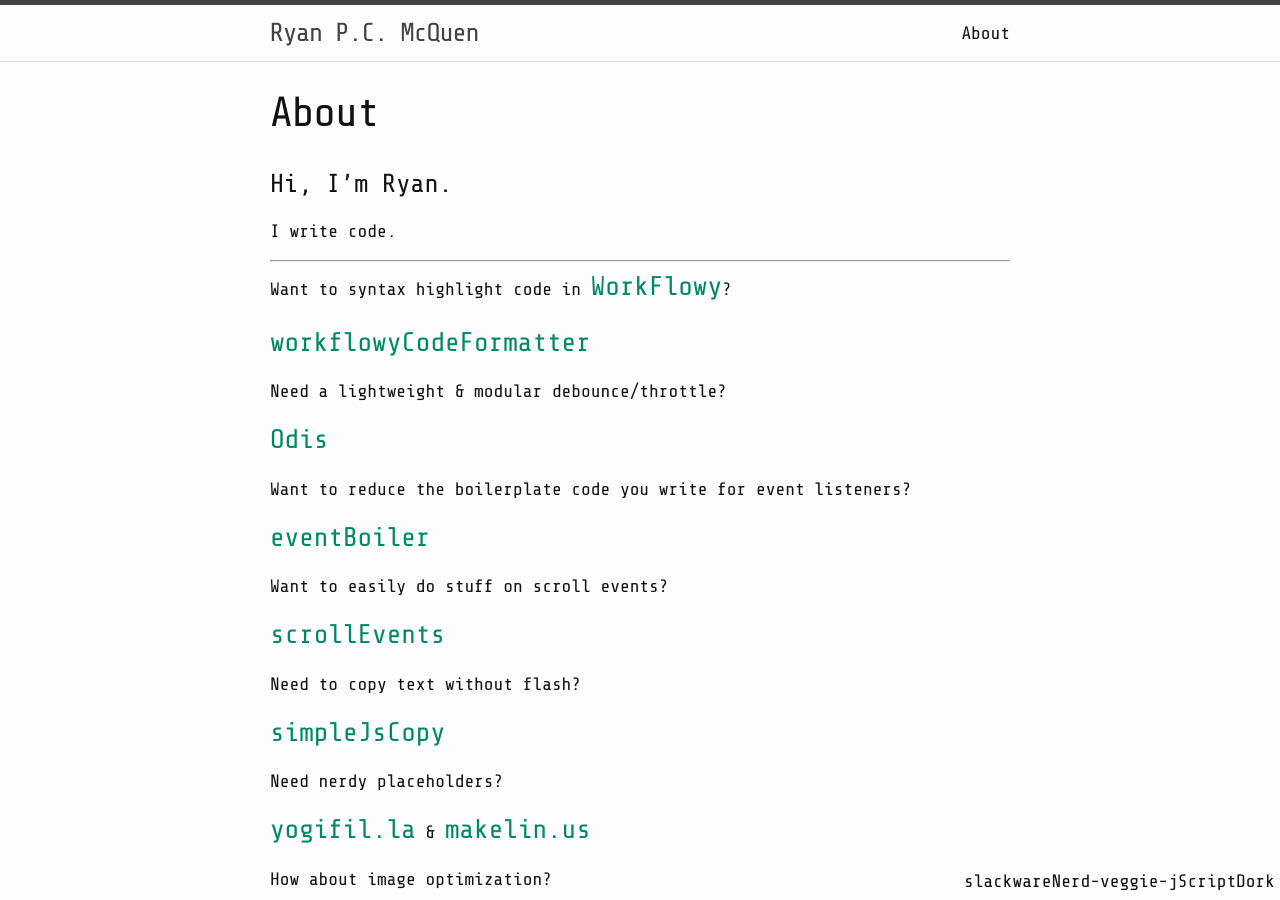
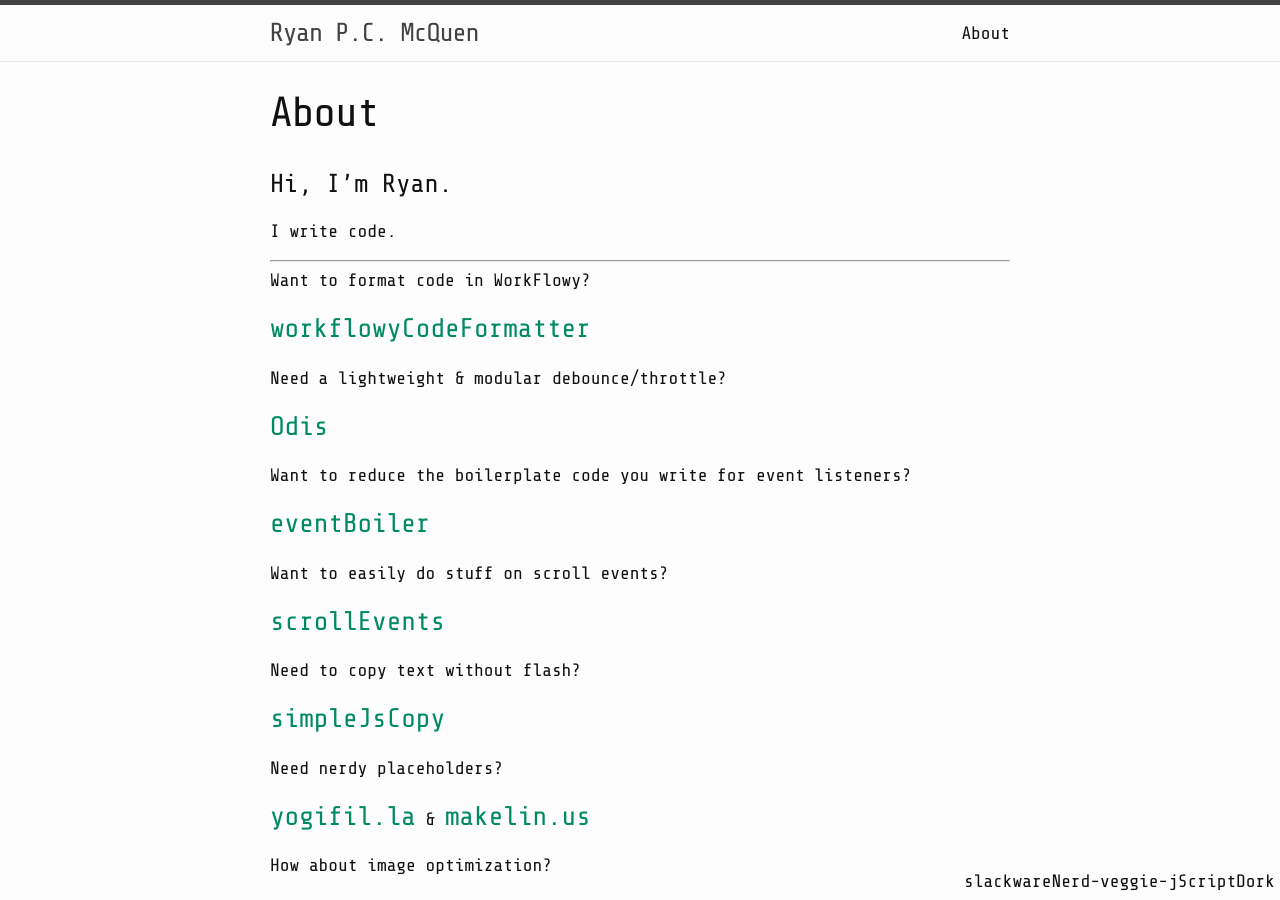
Before and after one commit to ryanpcmcquen/ryanpcmcquen.github.io, a Jekyll site: the page built from about.md, in a window 1280 px wide and 900 px high. Built offline with Jekyll 4.4.1, drawn with Linux system fonts in a browser that asks for light colours.

Commit message:
change workflowy link

```diff
--- a/about.md
+++ b/about.md
@@ -17,7 +17,7 @@ I write code.
 
 * * *
 
-Want to syntax highlight code in [WorkFlowy](https://workflowy.com/)?
+Want to format code in WorkFlowy?
 
 [workflowyCodeFormatter](https://github.com/ryanpcmcquen/workflowyCodeFormatter)
 
```
